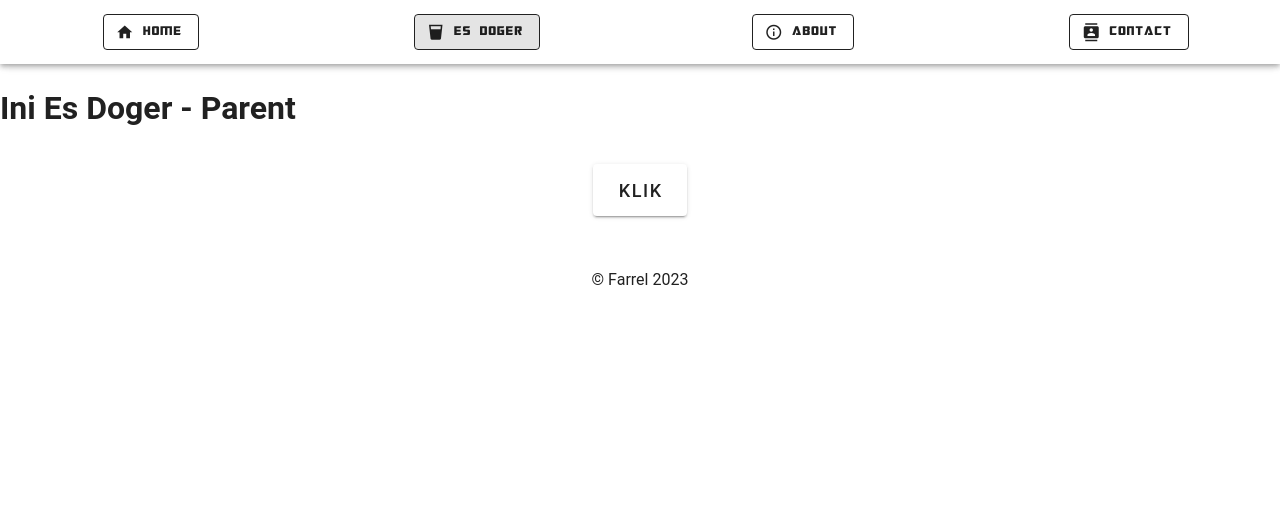
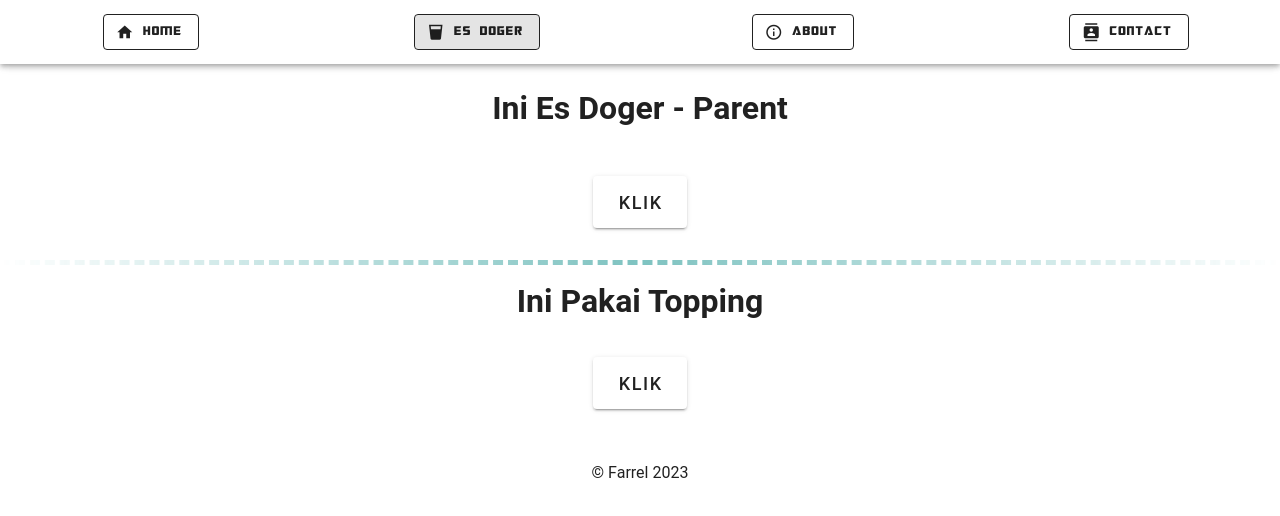
Before and after one commit to farrelzkrs/Styling-and-Assets-Nuxt, a Nuxt app: page /esdoger in a window 1280 px wide. Shown: the top 516 px of the page. Built offline with nearby package versions, Linux system fonts and the light colour scheme.

Commit message:
divider dashed

```diff
--- a/pages/esdoger.vue
+++ b/pages/esdoger.vue
@@ -1,4 +1,6 @@
 <script lang="ts" setup>
+import Jeli from './esdoger/jeli.vue';
+
 
   useSeoMeta({
       title: "Es Doger",
@@ -7,7 +9,10 @@
 </script>
 <template>
   <div>
-    <h1>Ini Es Doger - Parent</h1>
+    <h1 style="margin-bottom: 12px; text-align: center;">Ini Es Doger - Parent</h1>
     <NuxtPage />
+    <v-divider color="secondary" opacity=".7" thickness="5" variant="dashed" gradient></v-divider>
+    <h1 style="margin-top: 12px; text-align: center;">Ini Pakai Topping</h1>
+    <Jeli />
   </div>
 </template>
```
